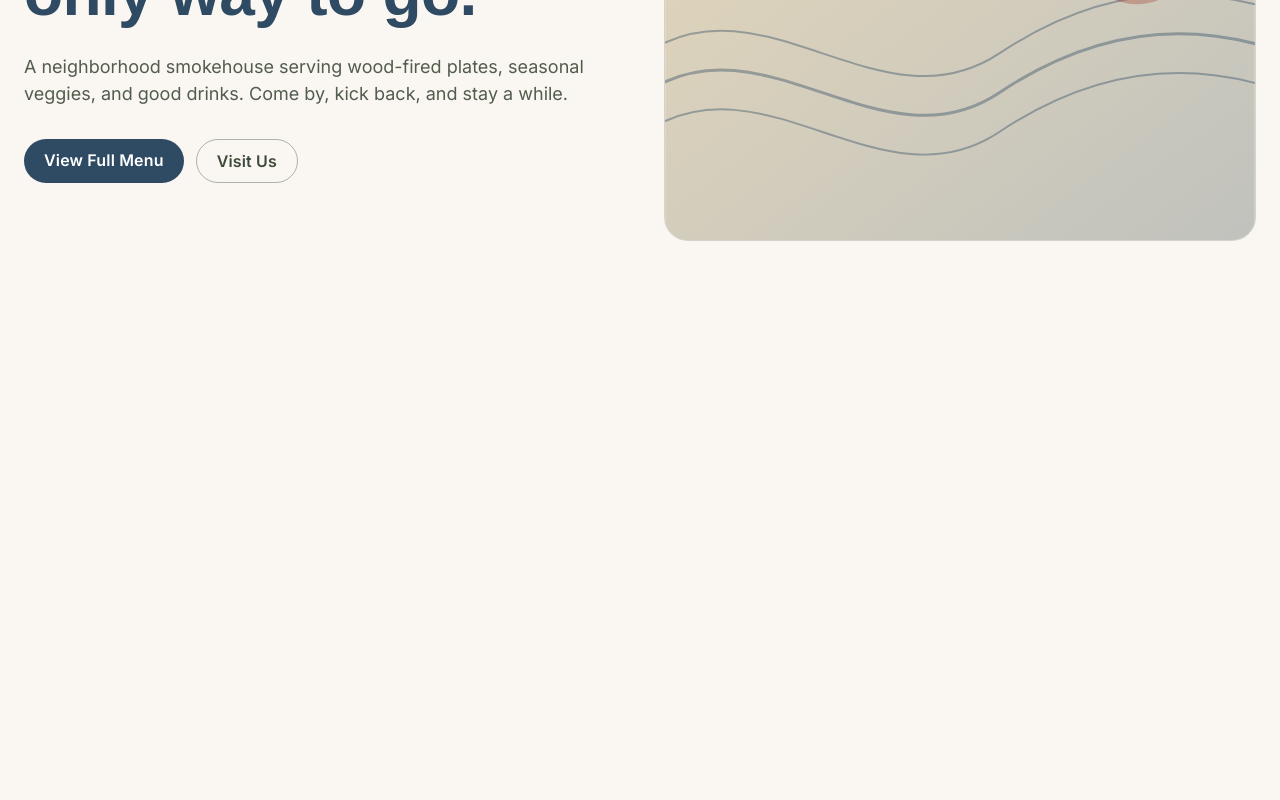
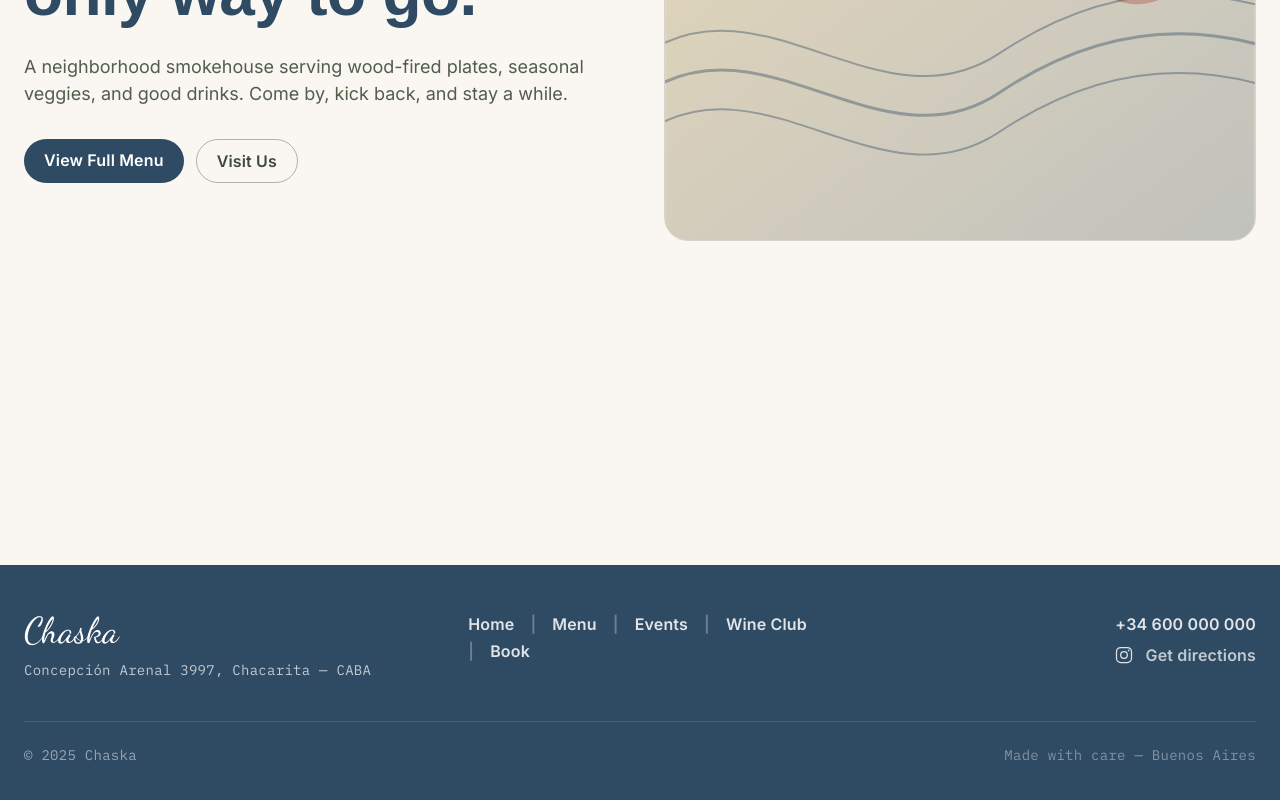
Before and after one commit to HanifCarroll/chaska, a Next.js app: page / in a window 1280 px wide. Shown: the part 372-1172 px from the top of the page. Before the commit the page ends 873 px from the top, so only its background shows below. Built offline with nearby package versions, Linux system fonts and the light colour scheme; a web font is replaced by a local one.

Commit message:
Create first pass at footer

```diff
--- a/src/app/layout.tsx
+++ b/src/app/layout.tsx
@@ -1,6 +1,7 @@
 import type { Metadata } from "next";
 import { Inter, IBM_Plex_Mono, Gloock, Dancing_Script } from "next/font/google";
 import Header from "@/components/Header";
+import Footer from "@/components/Footer";
 import "./globals.css";
 
 // Fonts
@@ -49,6 +50,7 @@ export default function RootLayout({
       >
         <Header />
         {children}
+        <Footer />
       </body>
     </html>
   );
--- /dev/null
+++ b/src/components/Footer.tsx
@@ -0,0 +1,116 @@
+import Link from "next/link";
+
+const PHONE = process.env.NEXT_PUBLIC_PHONE ?? "+34 600 000 000";
+const IG_HANDLE = process.env.NEXT_PUBLIC_INSTAGRAM ?? "chaska.restaurant";
+const IG_URL = `https://instagram.com/${IG_HANDLE.replace(/^@/, "")}`;
+
+export default function Footer() {
+  return (
+    <footer id="visit" className="mt-16 bg-blue text-white">
+      <div className="mx-auto max-w-7xl px-4 sm:px-6 py-12">
+        <div className="grid gap-8 md:grid-cols-[1.2fr_1fr_1.2fr] md:items-start">
+          {/* Brand */}
+          <div>
+            <Link href="/" className="font-script text-4xl leading-none">
+              Chaska
+            </Link>
+            <p className="type-small mt-3 text-white/70 max-w-sm">
+              Concepción Arenal 3997, Chacarita — CABA
+            </p>
+          </div>
+
+          {/* Nav */}
+          <nav className="flex flex-col md:items-center gap-2">
+            <div className="flex flex-wrap gap-x-4 gap-y-1">
+              <Link href="/" className="type-ui text-white/85 hover:text-gold">
+                Home
+              </Link>
+              <span className="type-ui text-white/30">|</span>
+              <Link
+                href="/menu"
+                className="type-ui text-white/85 hover:text-gold"
+              >
+                Menu
+              </Link>
+              <span className="type-ui text-white/30">|</span>
+              <Link
+                href="/events"
+                className="type-ui text-white/85 hover:text-gold"
+              >
+                Events
+              </Link>
+              <span className="type-ui text-white/30">|</span>
+              <Link
+                href="/wine-club"
+                className="type-ui text-white/85 hover:text-gold"
+              >
+                Wine Club
+              </Link>
+              <span className="type-ui text-white/30">|</span>
+              <Link
+                href="/events"
+                className="type-ui text-white/85 hover:text-gold"
+              >
+                Book
+              </Link>
+            </div>
+          </nav>
+
+          {/* Contact */}
+          <div className="md:text-right space-y-2">
+            <a
+              href={`tel:${PHONE.replace(/\s/g, "")}`}
+              className="type-ui text-white/85 hover:text-gold block"
+            >
+              {PHONE}
+            </a>
+            <div className="flex md:justify-end items-center gap-3">
+              <a
+                href={IG_URL}
+                target="_blank"
+                rel="noopener noreferrer"
+                aria-label="Instagram"
+                className="text-white/85 hover:text-gold"
+              >
+                <InstagramIcon className="w-5 h-5" />
+              </a>
+              <a
+                href="https://maps.google.com/?q=Concepción%20Arenal%203997%20CABA%20Chacarita"
+                target="_blank"
+                rel="noopener noreferrer"
+                className="type-ui text-white/70 hover:text-gold"
+              >
+                Get directions
+              </a>
+            </div>
+          </div>
+        </div>
+
+        <div className="mt-10 border-t border-white/10 pt-6 flex flex-col md:flex-row items-center justify-between gap-4">
+          <p className="type-small text-white/50">
+            © {new Date().getFullYear()} Chaska
+          </p>
+          <p className="type-small text-white/40">
+            Made with care — Buenos Aires
+          </p>
+        </div>
+      </div>
+    </footer>
+  );
+}
+
+function InstagramIcon({ className = "" }: { className?: string }) {
+  return (
+    <svg
+      viewBox="0 0 24 24"
+      className={className}
+      fill="none"
+      stroke="currentColor"
+      strokeWidth="1.5"
+    >
+      <rect x="3" y="3" width="18" height="18" rx="5" />
+      <circle cx="12" cy="12" r="4" />
+      <circle cx="17.5" cy="6.5" r="1" fill="currentColor" stroke="none" />
+    </svg>
+  );
+}
```
